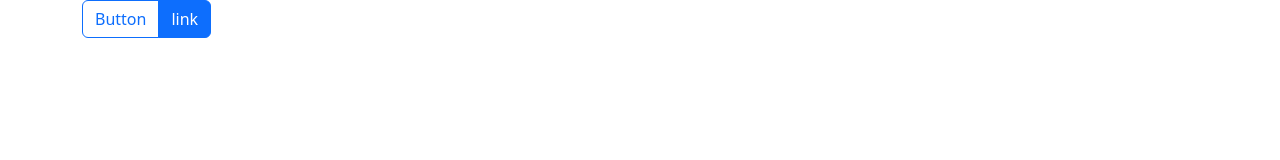
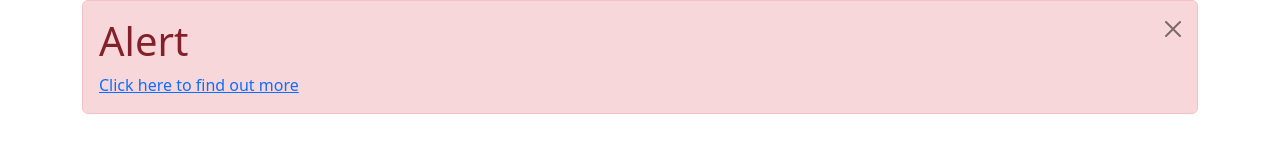
Before and after one commit to AthulPM97/bootstrap-demo, a plain HTML site: page index.html in a window 1280 px wide. Drawn offline with nearby package versions, Linux system fonts and the light colour scheme.

Commit message:
All about alerts

```diff
--- a/index.html
+++ b/index.html
@@ -11,11 +11,10 @@
 </head>
 <body>
     <div class="container">
-        <div class="btn-group">
-            <!-- link can look like button by adding class -->
-            <!-- data-bs-toggle=button will let you toggle button on and off -->
-            <button class="btn btn-outline-primary" data-bs-toggle="button">Button</button>
-            <a href="#" class="btn btn-primary">link</a>
+        <div class="alert alert-danger alert-dismissible fade show" role="alert">
+            <h1>Alert</h1>
+            <a href="#">Click here to find out more</a>
+            <button class="btn-close" aria-label="close" data-bs-dismiss="alert"></button>
         </div>
     </div>
     <!-- JavaScript Bundle with Popper -->
```
